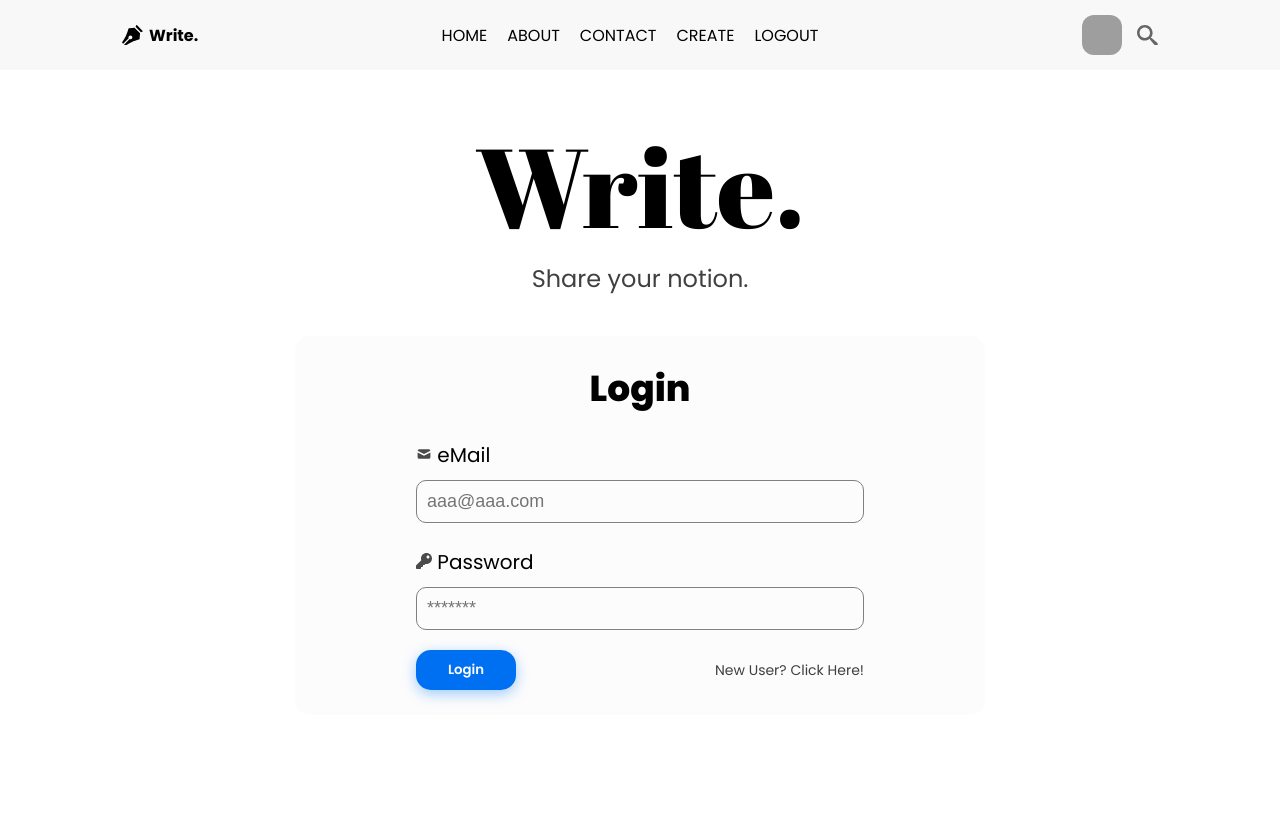
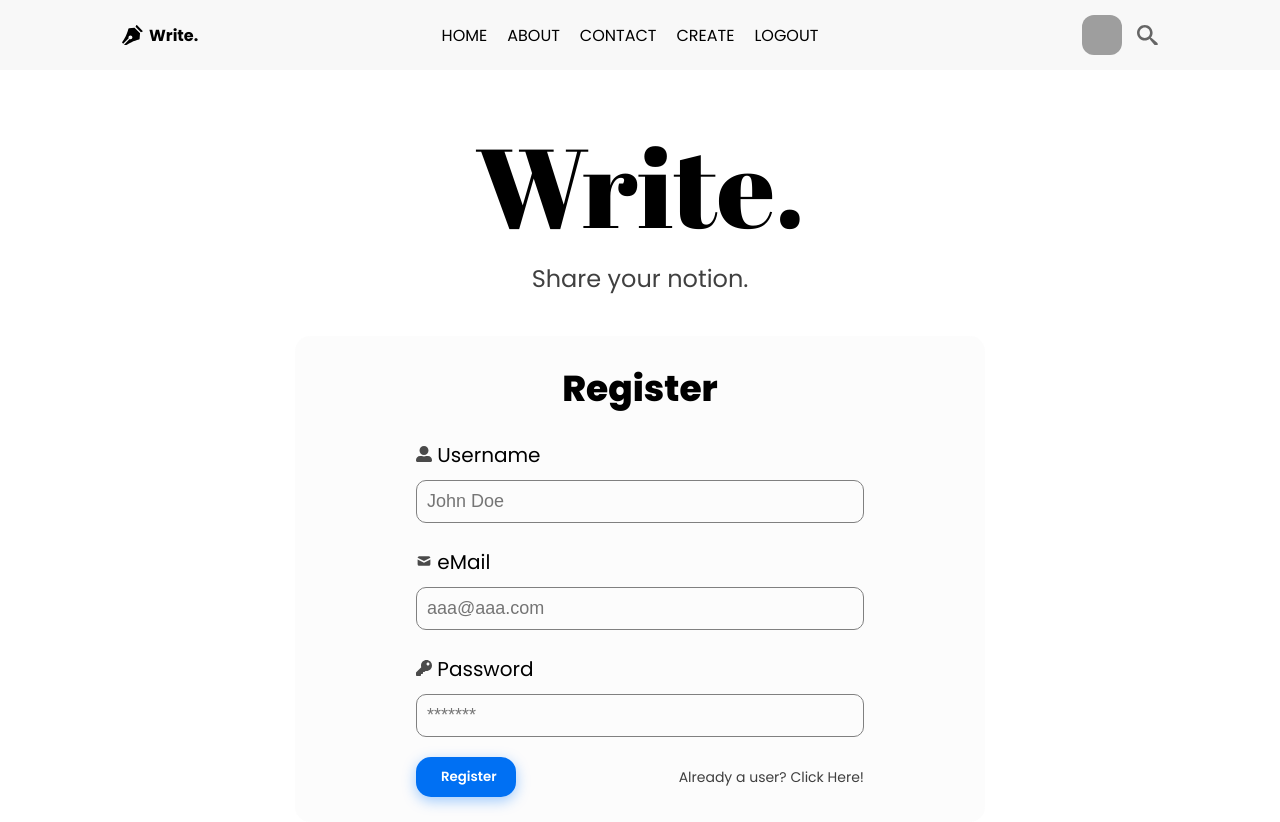
Before and after one commit to imveeru/mern-blog, a React (Create React App) app in the folder client/: page / in a window 1280 px wide. Before the commit the page ends 800 px from the top, so only its background shows below. Built offline with nearby package versions, Linux system fonts and the light colour scheme; grey boxes are pictures that could not be loaded.

Commit message:
Added register page

```diff
--- a/client/src/App.js
+++ b/client/src/App.js
@@ -5,6 +5,7 @@ import Single from './pages/single/Single'
 import Write from './pages/write/Write'
 import Settings from './pages/settings/Settings'
 import Login from './pages/login/Login'
+import Register from './pages/register/Register'
 
 function App() {
   return (
@@ -14,7 +15,8 @@ function App() {
       {/* <Single/> */}
       {/* <Write/> */}
       {/* <Settings/> */}
-      <Login/>
+      {/* <Login/> */}
+      <Register/>
     </div>
   );
 }
--- /dev/null
+++ b/client/src/pages/register/Register.jsx
@@ -0,0 +1,32 @@
+import React from 'react'
+import './register.css'
+import {FaKey,FaUserAlt} from 'react-icons/fa'
+import {HiMail} from 'react-icons/hi'
+
+function Register() {
+    return (
+        <div className="register">
+            <div className='registerHeader'>
+                <span className='headerTitle'>Write.</span>
+                <span className='headerSubtitle'>Share your notion.</span>
+            </div>
+            <div className='registerFormWrapper'>
+            <span className='registerTitle'>Register</span>
+            <form className='registerForm'>
+                <label><FaUserAlt className='registerIcons'/> Username</label>
+                <input type='text' placeholder='John Doe'></input>
+                <label><HiMail className='registerIcons'/> eMail</label>
+                <input type='email' placeholder='aaa@aaa.com'></input>
+                <label><FaKey className='registerIcons'/> Password</label>
+                <input type='password' placeholder='*******'></input>
+                <div className='btnsWrapper'>
+                    <button type='submit' className='registerButton'>Register</button>
+                    <span className='registerLoginButton'>Already a user? Click Here!</span>
+                </div>
+            </form>
+            </div>
+        </div>
+    )
+}
+
+export default Register
--- /dev/null
+++ b/client/src/pages/register/register.css
@@ -0,0 +1,101 @@
+@import url('https://fonts.googleapis.com/css2?family=Abril+Fatface&display=swap');
+@import url('https://fonts.googleapis.com/css2?family=Poppins:wght@400&display=swap');
+
+.registerHeader{
+    display:flex;
+    flex-direction:column;
+    align-items: center;
+    margin:40px 0;
+}
+
+.headerTitle{
+    font-size:7em;
+    font-family: 'Abril Fatface';
+}
+
+.headerSubtitle{
+    font-size: 1.5em;
+    color: rgba(0, 0, 0, 0.75);
+}
+
+.register{
+    display: flex;
+    flex-direction: column;
+    justify-content:center;
+    align-items: center;
+    font-family: 'Poppins';
+}
+
+.registerForm{
+    display: flex;
+    flex-direction: column;
+    width:35vw;
+    margin-left: auto;
+    margin-right: auto;
+}
+
+.registerFormWrapper{
+    display: flex;
+    flex-direction: column;
+    align-items: center;
+    background-color:#f8f8f867;
+    width:50vw;
+    padding:25px;
+    border-radius: 15px;
+}
+
+.registerTitle{
+    font-size: 36px;
+    font-weight: 800;
+}
+
+.registerButton{
+    font-family: 'Poppins';
+    font-weight: 600;
+    width:100px;
+    margin-top: 20px;
+    padding:  10px 25px ;
+    border-radius: 15px;
+    background-color: #0070f3;
+    box-shadow: 0 4px 14px 0 rgba(0, 119, 255, 0.37);
+    color: white;
+    border:none;
+    cursor: pointer;
+}
+
+.registerForm>label{
+    font-size:20px;
+    margin-top: 20px;
+}
+
+.registerForm>input{
+    font-size:18px;
+    padding: 10px;
+    background:none;
+    border: 1px solid gray;
+    margin-top: 10px;
+    border-radius: 10px;
+}
+
+.btnsWrapper{
+    display: flex;
+    align-items: center;
+    justify-content:space-between;
+}
+
+.registerLoginButton{
+    margin-top:20px;
+    font-size: 14px;
+    opacity: .75;
+    cursor: pointer;
+}
+
+.registerLoginButton:hover{
+    text-decoration:underline;
+}
+
+.registerIcons{
+    font-size:16px;
+    opacity: .7;
+    padding-top:10px;
+}
```
